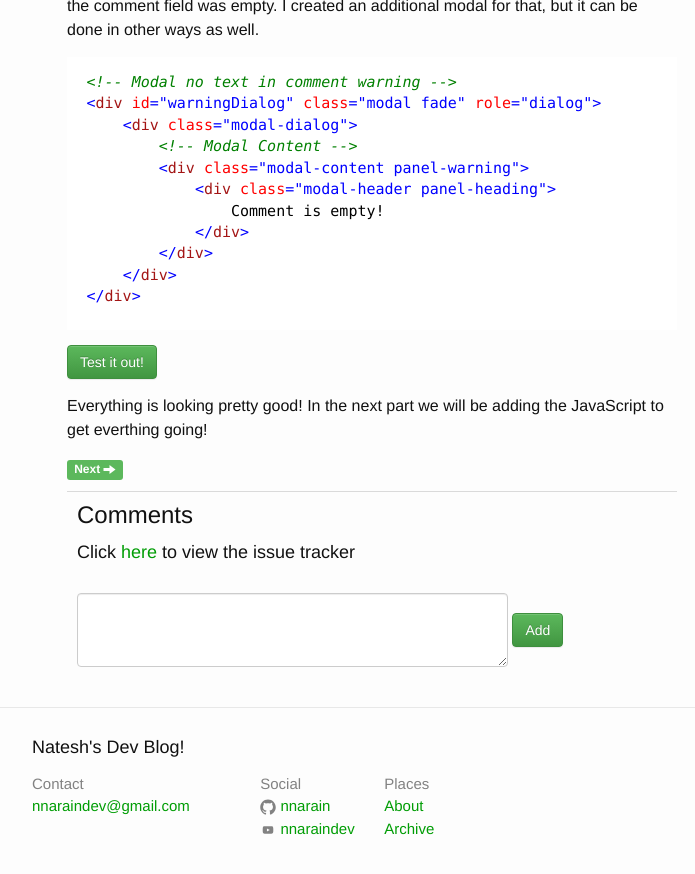
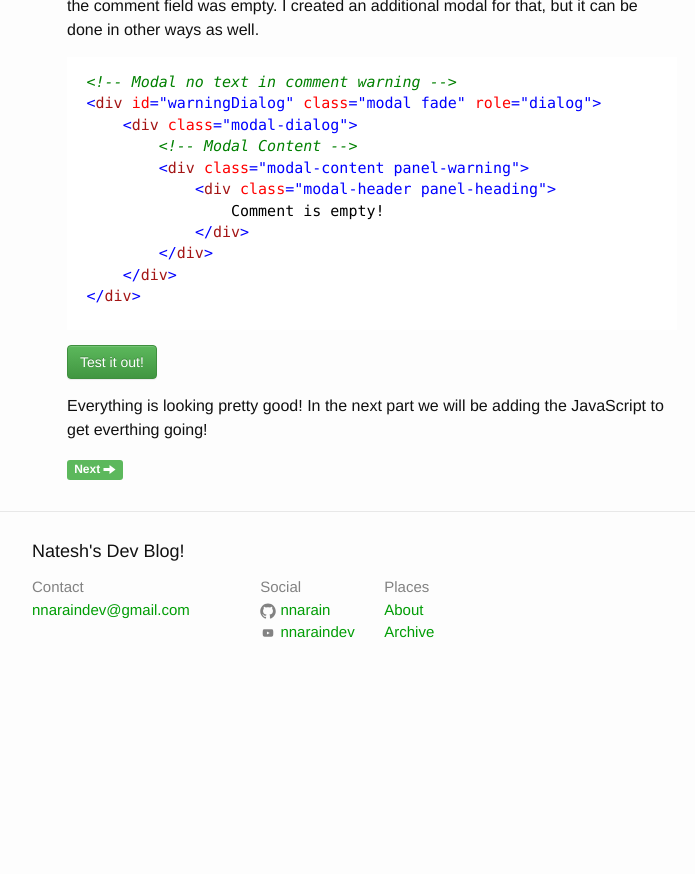
Before and after one commit to nnarain/nnarain.github.io, a Jekyll site: the page built from _posts/2015-12-05-Blog Comments using Github's Issue Tracker.md, in a window 1280 px wide and 900 px high, scrolled down 6029 px. Shown: the top 874 px of the window, without its empty margins (268-963 px from the left). Built offline with Jekyll 4.4.1, drawn with Linux system fonts in a browser that asks for light colours; comment, search, counter and statistics services are not loaded; after the commit the page ends 6733 px from its top, so only the background shows below that.

Commit message:
added disqus partial

```diff
--- /dev/null
+++ b/_includes/disqus.html
@@ -0,0 +1,12 @@
+<div id="disqus_thread">
+</div>
+<script type="text/javascript">
+/* * * CONFIGURATION VARIABLES: EDIT BEFORE PASTING INTO YOUR WEBPAGE * * */
+var disqus_shortname = 'nnarain';
+/* * * DON'T EDIT BELOW THIS LINE * * */
+(function() {
+    var dsq = document.createElement('script'); dsq.type = 'text/javascript'; dsq.async = true;
+    dsq.src = '//' + disqus_shortname + '.disqus.com/embed.js';
+    (document.getElementsByTagName('head')[0] || document.getElementsByTagName('body')[0]).appendChild(dsq);
+})();
+</script>
--- a/_layouts/post.html
+++ b/_layouts/post.html
@@ -48,75 +48,7 @@
     </div>
 
     <!-- Comment Section -->
-    {% if page.issue_number %}
-
-        <div class="row">
-            <div class="col-md-3"></div>
-            <div class="col-md-6">
-                <!--
-                <div id="comment-section" class="comment-section">
-                </div>
-                -->
-
-                <div id="commentSection" class="comment-section">
-                    <h3>Comments</h4>
-                    <h4>Click <a href="https://github.com/nnarain/nnarain.github.io/issues/{{page.issue_number}}">here</a> to view the issue tracker</h4>
-                    <ul id="commentList" class="comment-list">
-                        <!-- Loaded comments go here -->
-                    </ul>
-
-                    <!-- Add Comment Section -->
-                    <form id="addCommentForm" class="form-inline">
-                        <div class="form-group">
-                            <textarea id="commentTextField" class="form-control" rows="3" cols="50"></textarea>
-                        </div>
-                        <button id="addCommentButton" type="submit" class="btn btn-success">Add</button>
-                    </form>
-
-
-                </div>
-
-                <!--
-                <button type="button" class="btn btn-info" data-toggle="modal" data-target="#credDialog">Open Modal</button>
-                -->
-                <!-- Modal for Github Credentials -->
-                <div id="credDialog" class="modal fade" role="dialog">
-                    <div class="modal-dialog">
-                        <!-- Modal Content -->
-                        <div class="modal-content">
-                            <div class="modal-header">
-                                <h4>Enter Github Username and Password</h4>
-                            </div>
-                            <div class="modal-body">
-                                <form id="credForm" class="form-inline">
-                                    <div class="form-group">
-                                        <input type="text" class="form-control" id="usernameField" placeholder="Username">
-                                    </div>
-                                    <div class="form-group">
-                                        <input type="password" class="form-control" id="passwordField" placeholder="Password">
-                                    </div>
-                                    <button type="submit" class="btn btn-success">Submit</button>
-                                </form>
-                            </div>
-                        </div>
-                    </div>
-                </div>
-
-                <!-- Modal no text in comment warning -->
-                <div id="warningDialog" class="modal fade" role="dialog">
-                    <div class="modal-dialog">
-                        <!-- Modal Content -->
-                        <div class="modal-content panel-warning">
-                            <div class="modal-header panel-heading">
-                                Comment is empty!
-                            </div>
-                        </div>
-                    </div>
-                </div>
-            </div>
-            <div class="col-md-3"></div>
-        </div>
-    {% endif %}
+    {% include disqus.html %}
 </div>
 
 <script type="text/javascript">
```
